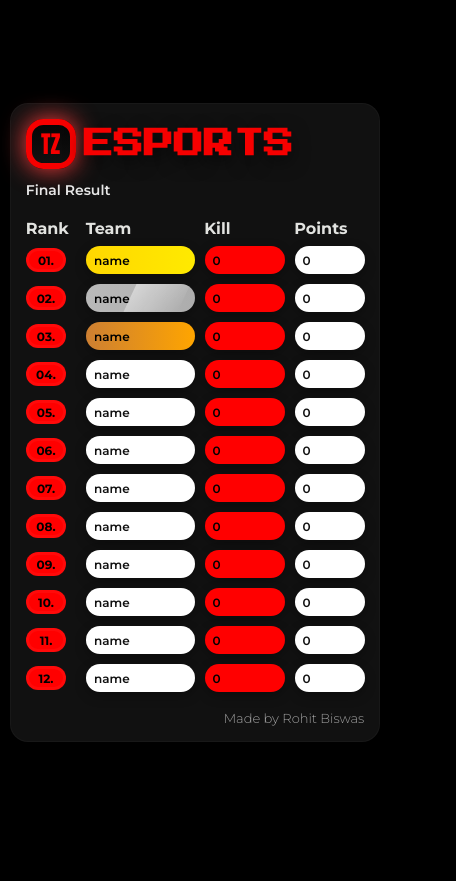
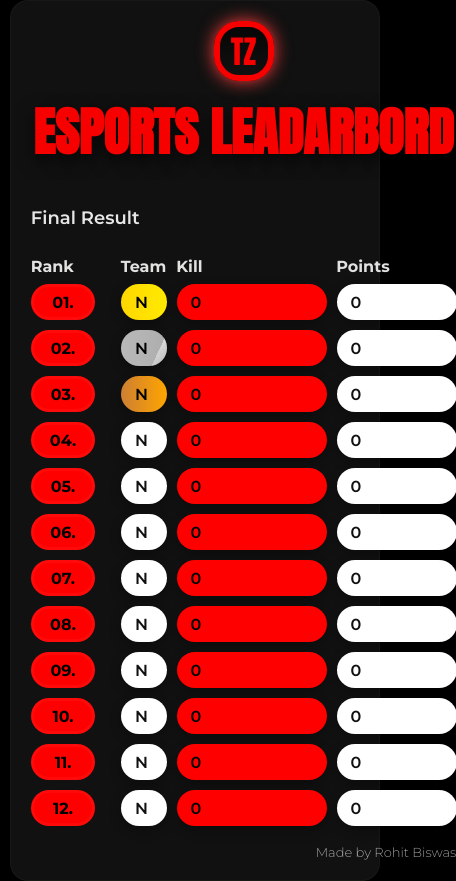
Before and after one commit to rohit08050101/leaderboard, a plain HTML site: page index.html in a window 390 px wide. Shown: the whole page, 456 px wide, since content can reach past the window. Before the commit the page ends 844 px from the top, so only its background shows below. Drawn offline with Linux system fonts and the light colour scheme.

Commit message:
New Update

```diff
--- a/index.html
+++ b/index.html
@@ -4,7 +4,7 @@
 <meta charset="utf-8">
 <meta name="viewport" content="width=device-width, initial-scale=1.0">
 <title>TZ Esport Leaderboard</title>
-<link href="https://fonts.googleapis.com/css2?family=Press+Start+2P&family=Anton&family=Montserrat:wght@300;600;700&display=swap" rel="stylesheet">
+<link href="https://fonts.googleapis.com/css2?family=Anton&family=Montserrat:wght@300;600;700&display=swap" rel="stylesheet">
 <style>
 :root{
   --yellow:#f60000;
@@ -23,6 +23,18 @@ body{
   background:#000;
   color:var(--white);
 }
+
+/* Intro number screen */
+#count{
+  font-size:150px; /* বড় font */
+  color:var(--yellow);
+  display:flex;
+  justify-content:center;
+  align-items:center;
+  height:100vh;
+}
+
+/* Leaderboard wrap hidden initially */
 .wrap{
   width:920px;
   max-width:95vw;
@@ -31,21 +43,25 @@ body{
   background:#111;
   box-shadow:0 12px 40px rgba(0,0,0,0.6);
   border:1px solid rgba(255,255,255,0.03);
+  display:none;
 }
+
 header{
   display:flex;
+  justify-content:center;
   align-items:center;
-  gap:8px;
+  gap:12px;
   flex-wrap:wrap;
   margin-bottom:12px;
 }
+
 .badge{
   width:60px;
   height:60px;
   display:flex;
   justify-content:center;
   align-items:center;
-  border-radius:35%;
+  border-radius:42%;
   background:linear-gradient(180deg,var(--black),#111);
   border:6px solid var(--yellow);
   font-family:Anton,sans-serif;
@@ -54,13 +70,12 @@ header{
   animation: badgeGlow 2s infinite alternate;
 }
 @keyframes badgeGlow{
-  0%{box-shadow:0 0 10px #f70505;}
+  0%{box-shadow:0 0 10px #ff3c3c;}
   50%{box-shadow:0 0 25px #ff3c3c;}
   100%{box-shadow:0 0 10px #ff3c3c;}
 }
-/* H1 font updated to Press Start 2P */
 h1{
-  font-family: 'Press Start 2P', cursive;
+  font-family:Anton,sans-serif;
   font-size:52px;
   color:var(--yellow);
   text-shadow:0 6px 18px rgba(0,0,0,0.6);
@@ -118,6 +133,7 @@ h1{
   background:var(--red);
   color:#000000;
 }
+
 /* Electric animation for top 3 */
 .pill.top1::after,
 .pill.top2::after,
@@ -154,32 +170,18 @@ footer{
   color:rgba(255,255,255,0.6);
   font-size:13px;
 }
-
-@media (max-width:820px){
-  .wrap{padding:15px;}
-  h1{font-size:33px;}
-  .table, .row{grid-template-columns:60px 1fr 120px 90px;}
-  .badge{width:50px;height:50px;font-size:35px;}
-  .rank{width:48px;height:28px;font-size:14px;}
-  .pill{height:32px;padding:0 10px;font-size:14px;}
-  .sub{font-size:16px;margin-top:16px;margin-bottom:16px;}
-}
-
-@media (max-width:480px){
-  h1{font-size:30px;}
-  .table, .row{grid-template-columns:50px 1fr 80px 70px;}
-  .badge{width:50px;height:50px;font-size:24px;}
-  .rank{width:40px;height:24px;font-size:12px;}
-  .pill{height:28px;padding:0 8px;font-size:12px;}
-  .sub{font-size:14px;margin-top:12px;margin-bottom:12px;}
-}
 </style>
 </head>
 <body>
+
+<!-- Countdown 3 → 2 → 1 -->
+<div id="count"></div>
+
+<!-- Leaderboard wrap -->
 <div class="wrap">
   <header>
     <div class="badge">TZ</div>
-    <h1>      ESPORTS      </h1>
+    <h1>ESPORTS LEADARBORD</h1>
   </header>
   <div class="sub">Final Result</div>
   <div class="table">
@@ -191,21 +193,42 @@ footer{
   <div id="rows" style="display:grid;gap:10px;"></div>
   <footer>Made by Rohit Biswas</footer>
 </div>
+
 <script>
+// Countdown 3 → 2 → 1
+const countDiv = document.getElementById('count');
+const wrap = document.querySelector('.wrap');
+let numbers = ["3","2","1"]; // 3 থেকে 1 countdown
+let i = 0;
+
+function showNumber(){
+  if(i < numbers.length){
+    countDiv.innerText = numbers[i];
+    i++;
+    setTimeout(showNumber, 800); // প্রতি number 0.8s দেখাবে
+  } else {
+    countDiv.style.display = 'none';
+    wrap.style.display = 'grid';
+    render(); // leaderboard show
+  }
+}
+showNumber();
+
+// Leaderboard JS
 const container = document.getElementById("rows");
 let teams = [
-  {name:"name", kill:0, points:0},
-  {name:"name", kill:0, points:0},
-  {name:"name", kill:0, points:0},
-  {name:"name", kill:0, points:0},
-  {name:"name", kill:0, points:0},
-  {name:"name", kill:0, points:0},
-  {name:"name", kill:0, points:0},
-  {name:"name", kill:0, points:0},
-  {name:"name", kill:0, points:0},
-  {name:"name", kill:0, points:0},
-  {name:"name", kill:0, points:0},
-  {name:"name", kill:0, points:0},
+  {name:"N", kill:0, points:0},
+  {name:"N", kill:0, points:0},
+  {name:"N", kill:0, points:0},
+  {name:"N", kill:0, points:0},
+  {name:"N", kill:0, points:0},
+  {name:"N", kill:0, points:0},
+  {name:"N", kill:0, points:0},
+  {name:"N", kill:0, points:0},
+  {name:"N", kill:0, points:0},
+  {name:"N", kill:0, points:0},
+  {name:"N", kill:0, points:0},
+  {name:"N", kill:0, points:0},
 ];
 
 function animateCount(el, target){
@@ -244,7 +267,7 @@ function render(){
     setTimeout(()=>{ animateCount(killEl, team.kill); animateCount(pointsEl, team.points); }, i*150);
   });
 }
-render();
 </script>
+
 </body>
 </html>
```
